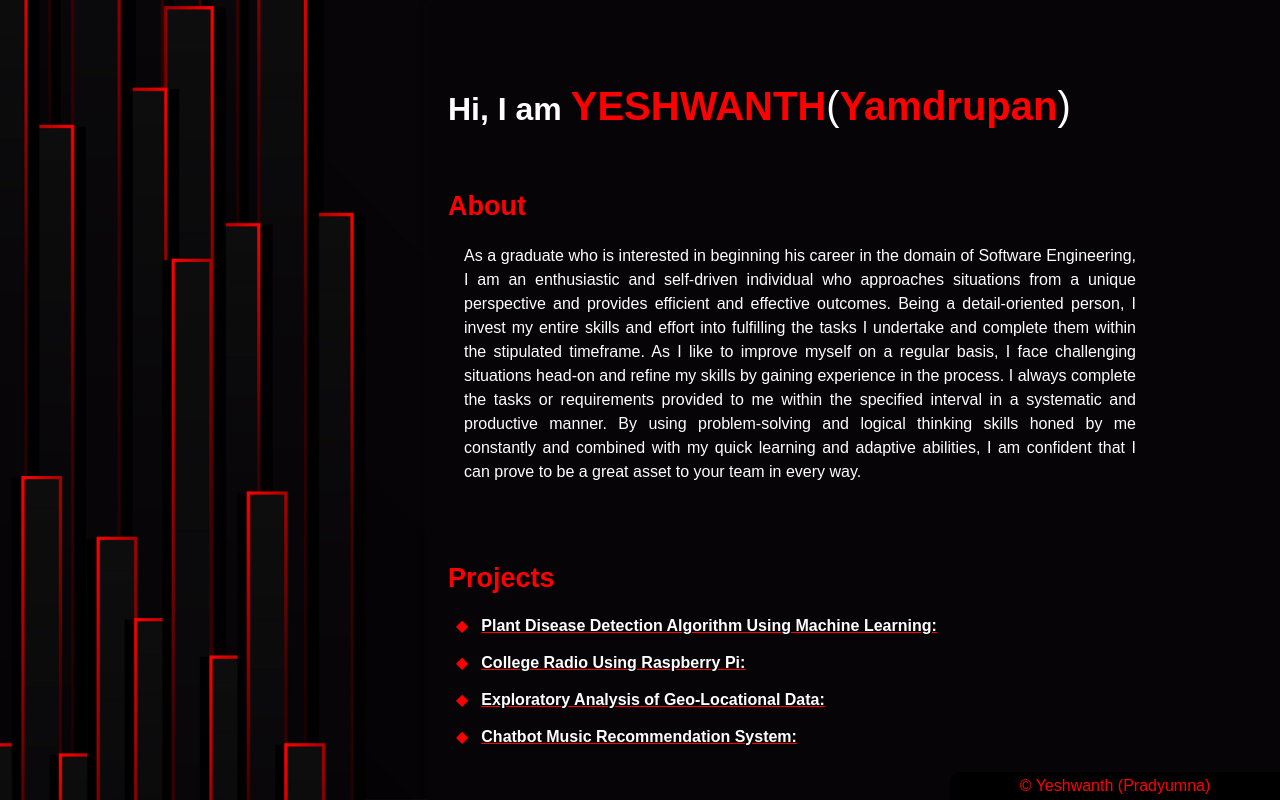
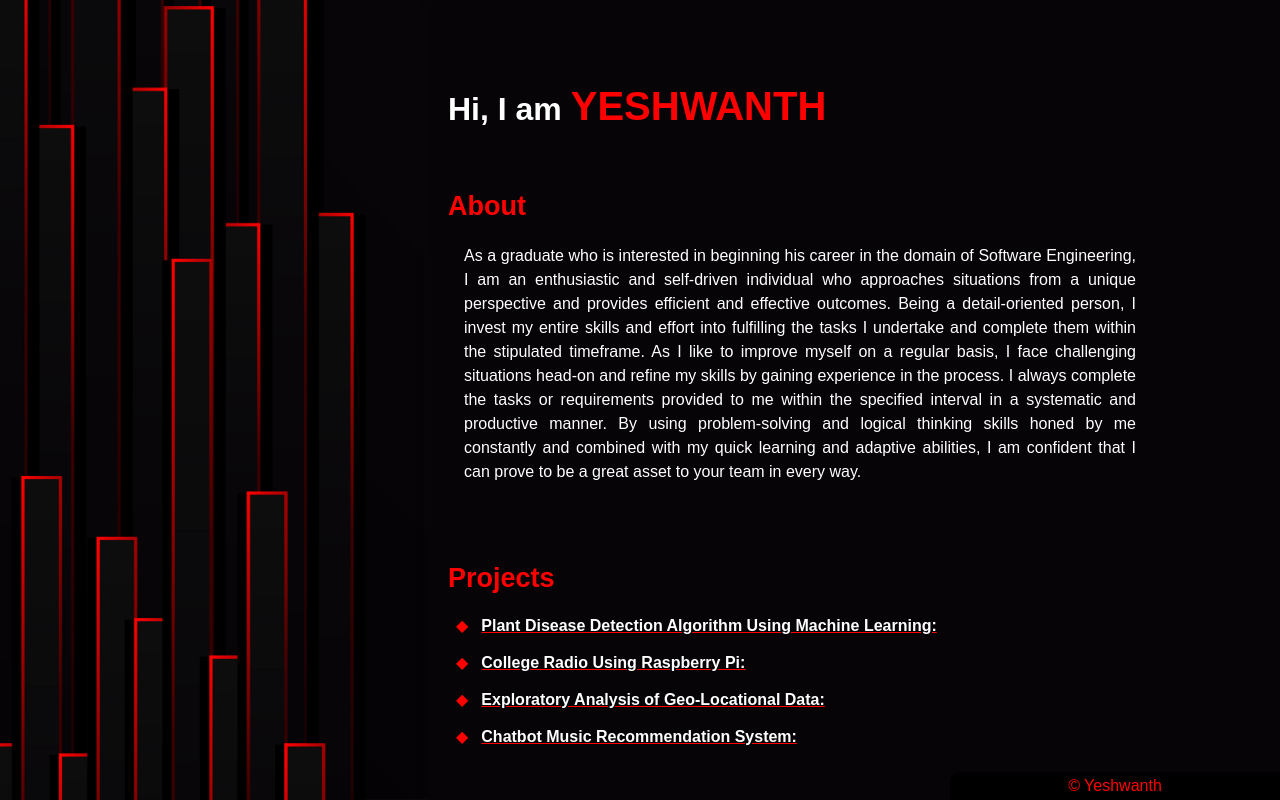
Before and after one commit to Pradyumna32238/Portfolio.github.io, a plain HTML site: page index.html in a window 1280 px wide. Drawn offline with Linux system fonts and the light colour scheme.

Commit message:
Update index.html
removed alternate names

```diff
--- a/index.html
+++ b/index.html
@@ -160,7 +160,7 @@
 </head>
 <body>
     <div class="container">
-        <h1>Hi, I am <span class="name">YESHWANTH<span style="color:white; font-weight: lighter;">(</span>Yamdrupan<span style="color: white; font-weight: lighter;">)</span></span></h1>
+        <h1>Hi, I am <span class="name">YESHWANTH<span style="color:white; font-weight: lighter;"></span></h1>
         <br>
         <h2 style="color: #ff0000;">About</h2>
         <p>
@@ -242,7 +242,7 @@
 
     </div>
     <div class="footer">
-        &copy; Yeshwanth (Pradyumna)
+        &copy; Yeshwanth
     </div>
 </body>
 </html>
```
